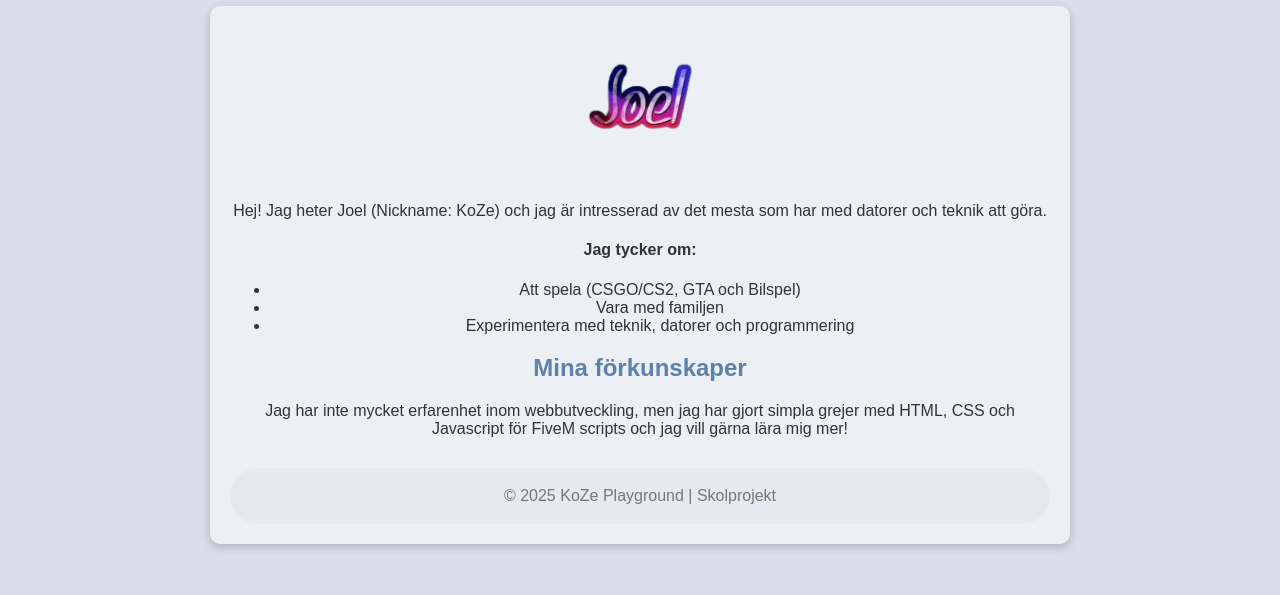
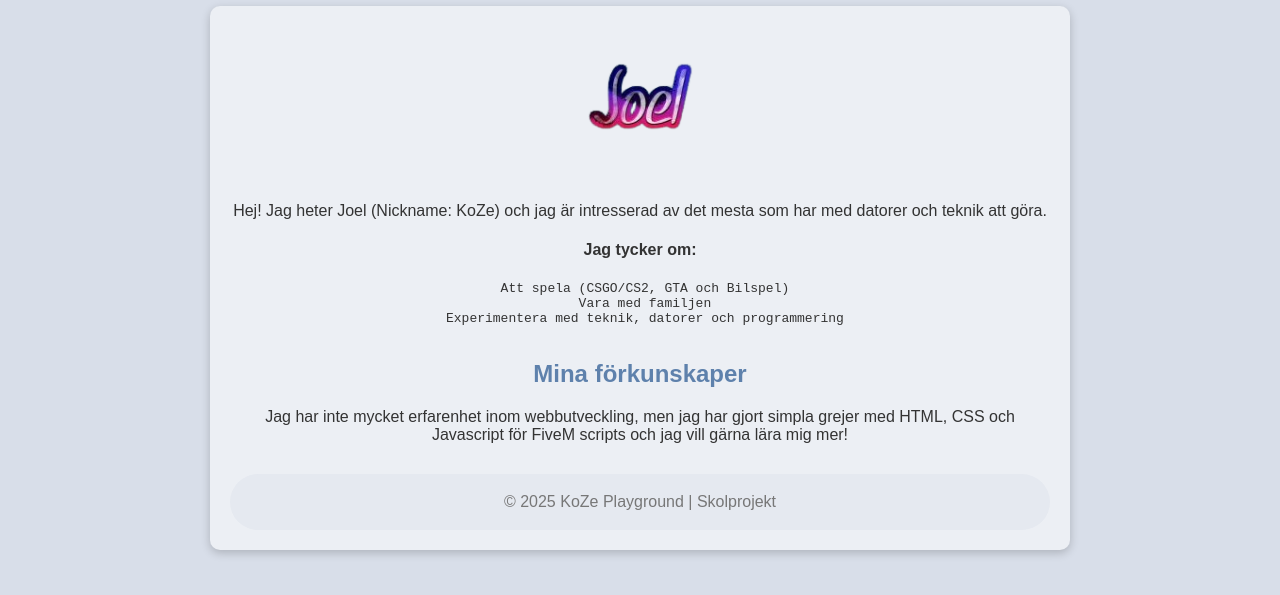
Before and after one commit to EzOk016/KoZe-Playground, a plain HTML site: page index.html in a window 1280 px wide. Shown: the part 121-716 px from the top of the page. Drawn offline with Linux system fonts and the light colour scheme.

Commit message:
Update index.html

```diff
--- a/index.html
+++ b/index.html
@@ -18,11 +18,11 @@
             <p>Hej! Jag heter Joel (Nickname: KoZe) och jag är intresserad av det mesta som har med datorer och teknik att göra.</p>
 
             <h4>Jag tycker om:</h4>
-            <ul>
-                <li>Att spela (CSGO/CS2, GTA och Bilspel)</li>
-                <li>Vara med familjen</li>
-                <li>Experimentera med teknik, datorer och programmering</li>
-            </ul>
+            <pre>
+                Att spela (CSGO/CS2, GTA och Bilspel)
+                Vara med familjen
+                Experimentera med teknik, datorer och programmering
+            </pre>
 
             <h2>Mina förkunskaper</h2>
             <p>
```
